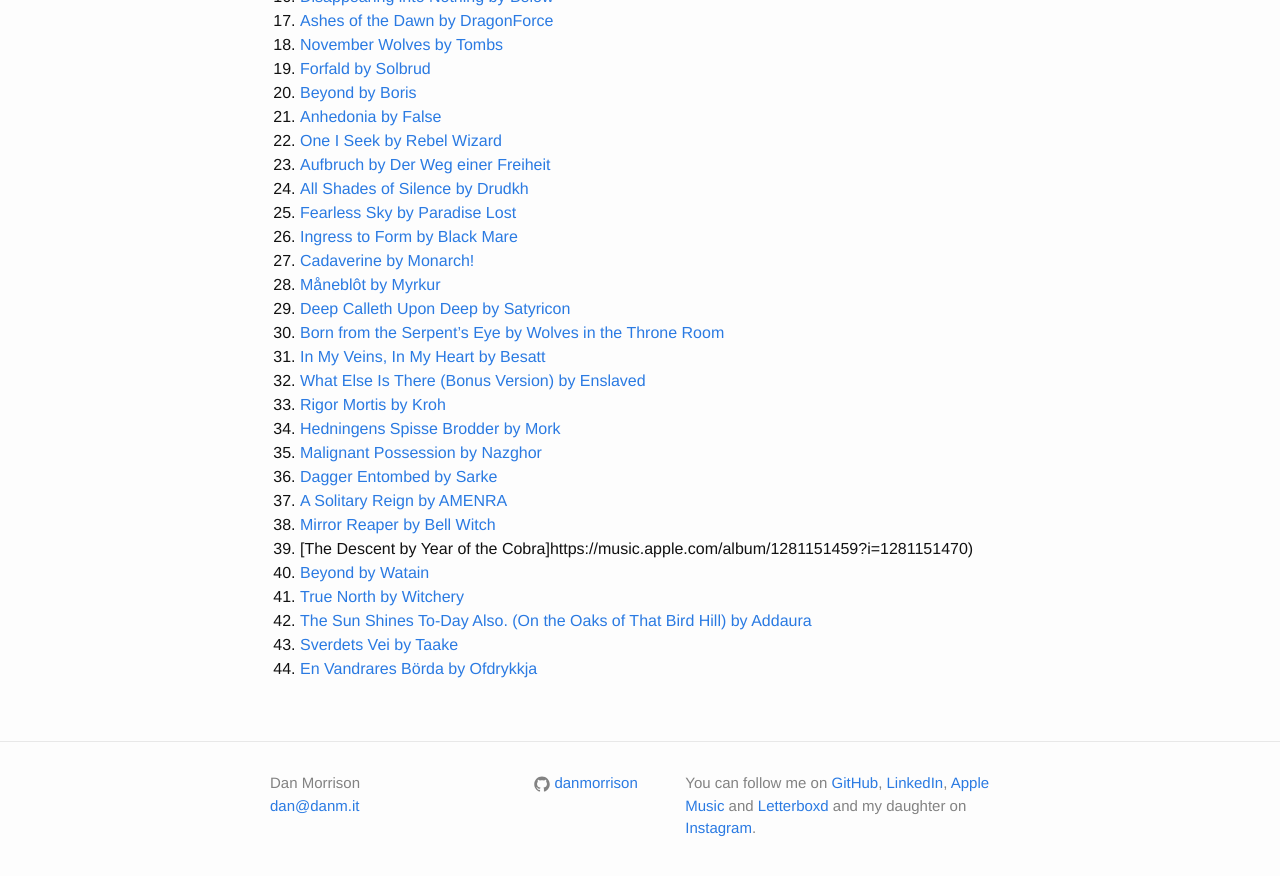
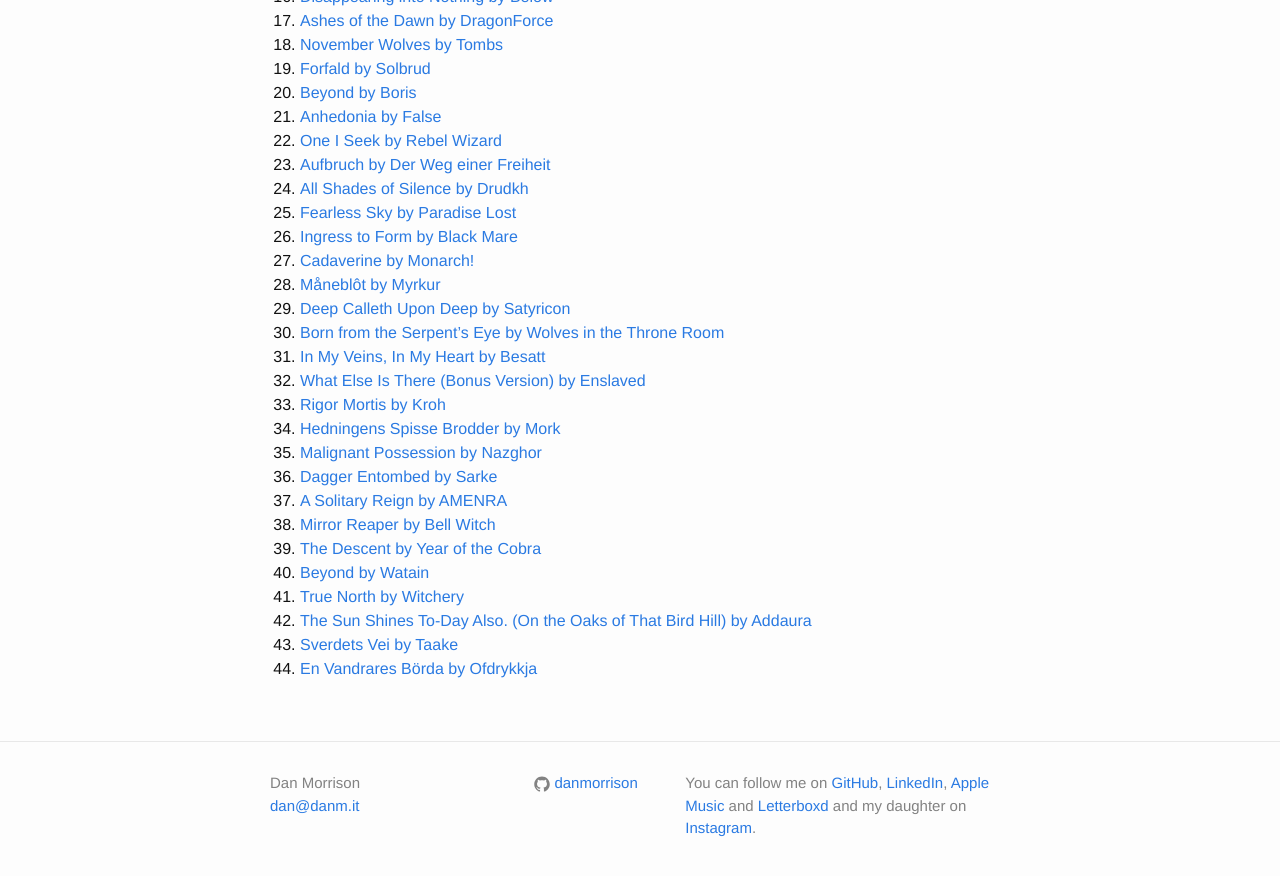
Before and after one commit to danmorrison/danmorrison.github.io, a Jekyll site: the page built from _posts/2019-06-08-metal-2017.md, in a window 1280 px wide and 900 px high, scrolled down 653 px. Shown: the top 876 px of the window. Built offline with Jekyll 4.4.1, drawn with Linux system fonts in a browser that asks for light colours; some of the changed lines change nothing that is shown; some of the changed text lies outside the part shown.

Commit message:
Fix typos

```diff
--- a/_posts/2019-06-08-metal-2017.md
+++ b/_posts/2019-06-08-metal-2017.md
@@ -1,14 +1,14 @@
 ---
 layout: post
 title:  "The best metal of 2017"
-date:   2017-06-08T17:11:17+10:00
+date:   2019-06-08T17:11:17+10:00
 ---
 
 These are my favourite songs from my favourite albums of 2017 in the order they were released.
 
 You can listen to this [shared playlist][] with Apple Music.
 
-[shared playlist]: https://music.apple.com/au/playlist/pl.u-r06mBu9maaoG
+[shared playlist]: https://music.apple.com/playlist/pl.u-r06mBu9maaoG
 
 1. [Morbid Paradigm by Wound](https://music.apple.com/album/1193534432?i=1193534548) <!-- 2017-01-20 -->
 1. [Towers by Cranial](https://music.apple.com/album/1181510301?i=1181510817) <!-- 2017-02-10 -->
@@ -39,7 +39,7 @@
 1. [Cadaverine by Monarch!](https://music.apple.com/album/1280636114?i=1280636121) <!-- 2017-09-22 -->
 1. [Måneblôt by Myrkur](https://music.apple.com/album/1247992721?i=1247992737) <!-- 2017-09-15 -->
 1. [Deep Calleth Upon Deep by Satyricon](https://music.apple.com/album/1263859482?i=1263859496) <!-- 2017-09-22 -->
-1. [Born from the Serpent's Eye by Wolves in the Throne Room](https://music.apple.com/au/album/born-from-the-serpents-eye/1251064815?i=1251064834) <!-- 2017-09-22 -->
+1. [Born from the Serpent's Eye by Wolves in the Throne Room](https://music.apple.com/album/1251064815?i=1251064834) <!-- 2017-09-22 -->
 1. [In My Veins, In My Heart by Besatt](https://music.apple.com/album/1282177525?i=1282177766) <!-- 2017-10-06 -->
 1. [What Else Is There (Bonus Version) by Enslaved](https://music.apple.com/album/1458861111?i=1458861494) <!-- 2017-10-13 -->
 1. [Rigor Mortis by Kroh](https://music.apple.com/album/1220597897?i=1220598971) <!-- 2017-10-13 -->
@@ -48,7 +48,7 @@
 1. [Dagger Entombed by Sarke](https://music.apple.com/album/1276679958?i=1276680383) <!-- 2017-10-13 -->
 1. [A Solitary Reign by AMENRA](https://music.apple.com/album/1281801166?i=1281801314) <!-- 2017-10-20 -->
 1. [Mirror Reaper by Bell Witch](https://music.apple.com/album/1260704278?i=1260704413) <!-- 2017-10-20 -->
-1. [The Descent by Year of the Cobra]https://music.apple.com/album/1281151459?i=1281151470) <!-- 2017-10-27 -->
+1. [The Descent by Year of the Cobra](https://music.apple.com/album/1281151459?i=1281151470) <!-- 2017-10-27 -->
 1. [Beyond by Watain](https://music.apple.com/album/1299745263?i=1299746202) <!-- 2017-10-31 -->
 1. [True North by Witchery](https://music.apple.com/album/1275713155?i=1275713828) <!-- 2017-11-10 -->
 1. [The Sun Shines To-Day Also. (On the Oaks of That Bird Hill) by Addaura](https://music.apple.com/album/1313165047?i=1313165420) <!-- 2017-11-13 -->
```
